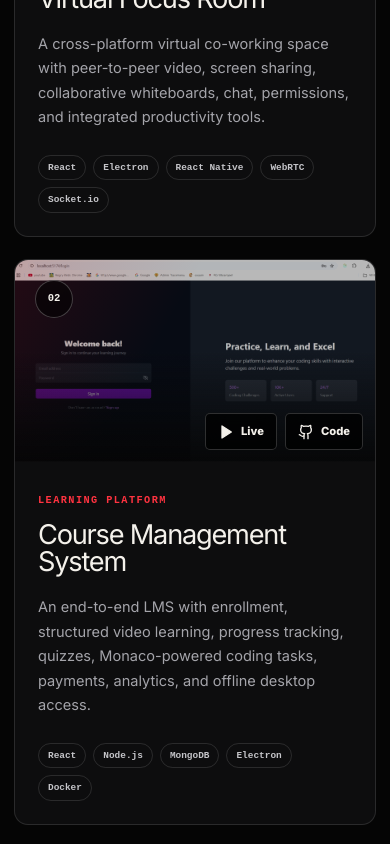
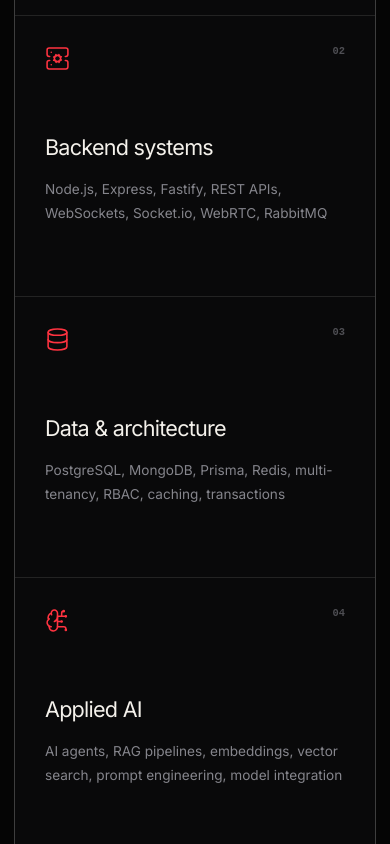
Before and after one commit to amananurag20/aman-portfolio, a Next.js app: page / in a window 390 px wide. Shown: the part 7620-8464 px from the top of the page. Built offline with nearby package versions, Linux system fonts and the light colour scheme.

Commit message:
changes added

```diff
--- a/src/app/api/ask/route.ts
+++ b/src/app/api/ask/route.ts
@@ -18,7 +18,7 @@
   frontend: ["React.js", "Next.js", "TypeScript", "JavaScript", "React Native", "Tailwind CSS", "Material UI", "Radix UI", "Redux Toolkit", "Zustand"],
   backend: ["Node.js", "Express.js", "Fastify", "MongoDB", "PostgreSQL", "Prisma", "Redis", "RabbitMQ", "Socket.io", "WebRTC"],
   devops: ["Docker", "Electron.js", "AWS (EC2, ECS, S3)", "Jenkins", "CI/CD", "Code Signing", "App Notarization"],
-  ai: ["PyTorch", "TensorFlow", "LangChain", "LangGraph", "OpenAI API", "RAG Pipelines", "Pinecone", "Weaviate"]
+  ai: ["OpenAI API", "LangChain", "LangGraph", "RAG Pipelines", "Embeddings", "Vector Search", "Pinecone", "Weaviate", "Hugging Face", "PyTorch", "TensorFlow", "ANN", "CNN", "Prompt Engineering", "AI Evaluation", "Human Handoff"]
 };
 
 const EXPERIENCES = [
--- a/src/app/globals.css
+++ b/src/app/globals.css
@@ -547,6 +547,16 @@
 .capability-top span { color: #4f4f54; font: 700 0.65rem/1 monospace; }
 .capability-card h3 { margin: 60px 0 0; font-size: 1.35rem; letter-spacing: -0.035em; }
 .capability-card p { margin: 15px 0 0; color: #85858c; font-size: 0.85rem; line-height: 1.7; }
+.ai-depth-panel { margin-top: 22px; padding: clamp(26px, 4vw, 52px); border: 1px solid rgba(229, 9, 20, 0.35); border-radius: 14px; background: linear-gradient(135deg, rgba(229, 9, 20, 0.1), rgba(14, 14, 16, 0.96) 38%); }
+.ai-depth-heading { display: grid; grid-template-columns: 1fr minmax(280px, 0.72fr); align-items: end; gap: 55px; }
+.ai-depth-heading h3 { margin: 15px 0 0; color: var(--paper); font-size: clamp(2.25rem, 4vw, 4.5rem); line-height: 0.96; letter-spacing: -0.06em; }
+.ai-depth-heading > p { margin: 0; color: var(--muted); font-size: 0.96rem; line-height: 1.75; }
+.ai-depth-grid { display: grid; grid-template-columns: repeat(2, minmax(0, 1fr)); gap: 1px; margin-top: 48px; border: 1px solid var(--line); background: var(--line); }
+.ai-depth-card { min-height: 280px; padding: 27px; background: #0e0e10; }
+.ai-depth-number { color: var(--signal-bright); font: 800 0.63rem/1 monospace; letter-spacing: 0.12em; }
+.ai-depth-card h4 { margin: 34px 0 13px; color: var(--paper); font-size: 1.35rem; letter-spacing: -0.035em; }
+.ai-depth-card > p { margin: 0; color: var(--muted); font-size: 0.86rem; line-height: 1.7; }
+.ai-depth-card .stack-row { margin-top: 23px; }
 
 .proof-section { display: grid; grid-template-columns: 0.9fr 1.1fr; gap: 22px; padding-top: 0; }
 .proof-card { position: relative; min-height: 370px; overflow: hidden; border: 1px solid var(--line); border-radius: 14px; }
@@ -619,6 +629,7 @@
   .hero-portrait-stage { width: min(100%, 390px); justify-self: start; }
   .hero-console { max-width: 560px; transform: none; }
   .about-grid, .projects-heading { grid-template-columns: 1fr; gap: 35px; }
+  .ai-depth-heading { grid-template-columns: 1fr; gap: 24px; }
   .stats-grid { grid-template-columns: repeat(2, 1fr); }
   .timeline-row { grid-template-columns: 45px 1fr; }
   .timeline-content { grid-column: 2; }
@@ -644,6 +655,9 @@
   .content-section { padding: 90px 0; }
   .section-heading h2, .contact-section h2 { font-size: clamp(3rem, 15vw, 4.7rem); }
   .about-grid, .stats-grid, .capabilities-grid { grid-template-columns: 1fr; }
+  .ai-depth-grid { grid-template-columns: 1fr; }
+  .ai-depth-panel { padding: 20px; }
+  .ai-depth-card { min-height: auto; }
   .about-grid, .stats-grid, .timeline, .projects-grid, .capabilities-grid { margin-top: 55px; }
   .stat-card { min-height: 140px; }
   .experience-section { width: 100%; padding-inline: 14px; }
--- a/src/app/page.tsx
+++ b/src/app/page.tsx
@@ -173,7 +173,7 @@
   {
     icon: BrainCircuit,
     title: "Applied AI",
-    items: "RAG pipelines, LangChain, LangGraph, OpenAI API, Pinecone, Weaviate, Hugging Face",
+    items: "AI agents, RAG pipelines, embeddings, vector search, prompt engineering, model integration",
   },
   {
     icon: MonitorSmartphone,
@@ -184,6 +184,37 @@
     icon: CloudCog,
     title: "Cloud delivery",
     items: "AWS EC2, ECS, S3, Docker, Jenkins, CI/CD, code signing, app notarization",
+  },
+];
+
+const aiExpertise = [
+  {
+    number: "01",
+    title: "Generative AI & agents",
+    description:
+      "Building structured AI workflows with OpenAI APIs, LangChain, and LangGraph—including tool use, conversation memory, provider abstraction, prompt design, and reliable fallback paths.",
+    tools: ["OpenAI API", "LangChain", "LangGraph", "Prompt engineering"],
+  },
+  {
+    number: "02",
+    title: "RAG & knowledge systems",
+    description:
+      "Designing ingestion-to-answer pipelines with document extraction, OCR, classification, chunking, embeddings, tenant-scoped retrieval, grounded responses, citations, and evaluation workflows.",
+    tools: ["RAG", "Embeddings", "Pinecone", "Weaviate", "Vector search", "OCR"],
+  },
+  {
+    number: "03",
+    title: "ML foundations",
+    description:
+      "Hands-on foundations in neural networks and deep learning using Python, PyTorch, and TensorFlow, including ANN and CNN architectures and model experimentation with Hugging Face tooling.",
+    tools: ["Python", "PyTorch", "TensorFlow", "ANN", "CNN", "Hugging Face"],
+  },
+  {
+    number: "04",
+    title: "Production AI operations",
+    description:
+      "Shipping AI inside multi-tenant products with usage and cost visibility, confidence handling, human handoff, knowledge quarantine, access controls, auditability, and real-time monitoring.",
+    tools: ["Multi-tenancy", "RBAC", "Human handoff", "Evaluation", "Observability"],
   },
 ];
 
@@ -215,8 +246,8 @@
         <div className="nav-links">
           <a href="#about">About</a>
           <a href="#experience">Experience</a>
+          <a href="#stack">Skills</a>
           <a href="#projects">Work</a>
-          <a href="#stack">Stack</a>
         </div>
         <a className="nav-cta" href="#contact">
           Let&apos;s talk <ArrowUpRight size={15} />
@@ -363,10 +394,53 @@
         </div>
       </section>
 
+      <section className="content-section stack-section" id="stack">
+        <div className="section-heading stack-heading">
+          <SectionLabel episode="03">SKILLS &amp; EXPERTISE</SectionLabel>
+          <h2>Technical depth.<br /><span>Across every layer.</span></h2>
+        </div>
+        <div className="capabilities-grid">
+          {capabilities.map(({ icon: Icon, title, items }, index) => (
+            <article className="capability-card" key={title}>
+              <div className="capability-top">
+                <Icon size={25} strokeWidth={1.5} />
+                <span>0{index + 1}</span>
+              </div>
+              <h3>{title}</h3>
+              <p>{items}</p>
+            </article>
+          ))}
+        </div>
+        <div className="ai-depth-panel">
+          <div className="ai-depth-heading">
+            <div>
+              <span className="project-eyebrow">APPLIED AI / PRODUCTION SYSTEMS</span>
+              <h3>From model capability<br />to reliable product.</h3>
+            </div>
+            <p>
+              My AI work goes beyond calling a model API. I build the knowledge pipelines,
+              agent workflows, product interfaces, controls, and operational feedback loops around it.
+            </p>
+          </div>
+          <div className="ai-depth-grid">
+            {aiExpertise.map((area) => (
+              <article className="ai-depth-card" key={area.title}>
+                <span className="ai-depth-number">{area.number}</span>
+                <h4>{area.title}</h4>
+                <p>{area.description}</p>
+                <div className="stack-row">
+                  {area.tools.map((tool) => <span key={tool}>{tool}</span>)}
+                </div>
+              </article>
+            ))}
+          </div>
+        </div>
+      </section>
+
       <section className="content-section projects-section" id="projects">
         <div className="section-heading projects-heading">
           <div>
-            <SectionLabel episode="03">SELECTED SYSTEMS</SectionLabel>
+            <SectionLabel episode="04">SELECTED SYSTEMS</SectionLabel>
             <h2>Built beyond<br /><span>the browser.</span></h2>
           </div>
           <p>Four products that show how I think about architecture, interaction, and scale.</p>
@@ -403,25 +477,6 @@
         <a className="text-link" href="https://github.com/amananurag20" target="_blank" rel="noreferrer">
           Explore all repositories <ArrowUpRight size={16} />
         </a>
-      </section>
-
-      <section className="content-section stack-section" id="stack">
-        <div className="section-heading stack-heading">
-          <SectionLabel episode="04">TECHNICAL DEPTH</SectionLabel>
-          <h2>One engineer.<br /><span>Every layer.</span></h2>
-        </div>
-        <div className="capabilities-grid">
-          {capabilities.map(({ icon: Icon, title, items }, index) => (
-            <article className="capability-card" key={title}>
-              <div className="capability-top">
-                <Icon size={25} strokeWidth={1.5} />
-                <span>0{index + 1}</span>
-              </div>
-              <h3>{title}</h3>
-              <p>{items}</p>
-            </article>
-          ))}
-        </div>
       </section>
 
       <section className="content-section proof-section">
```
